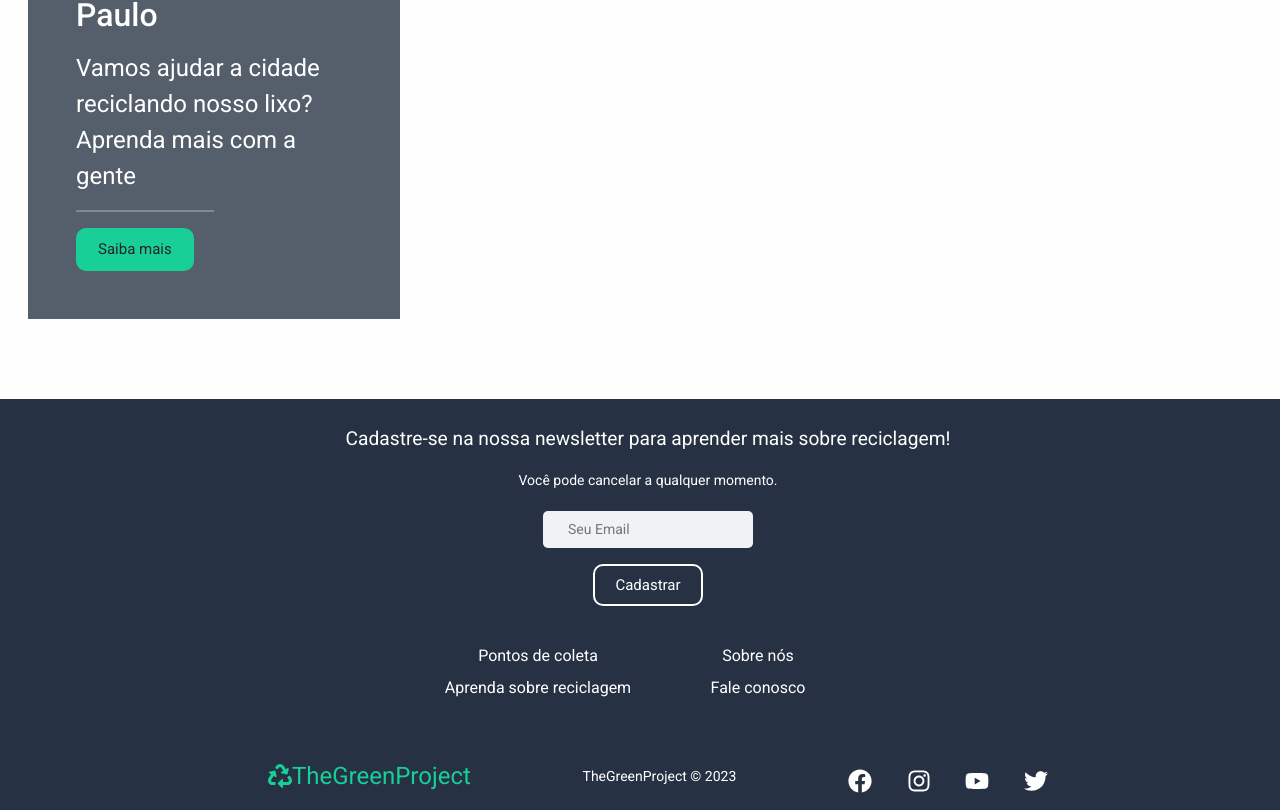
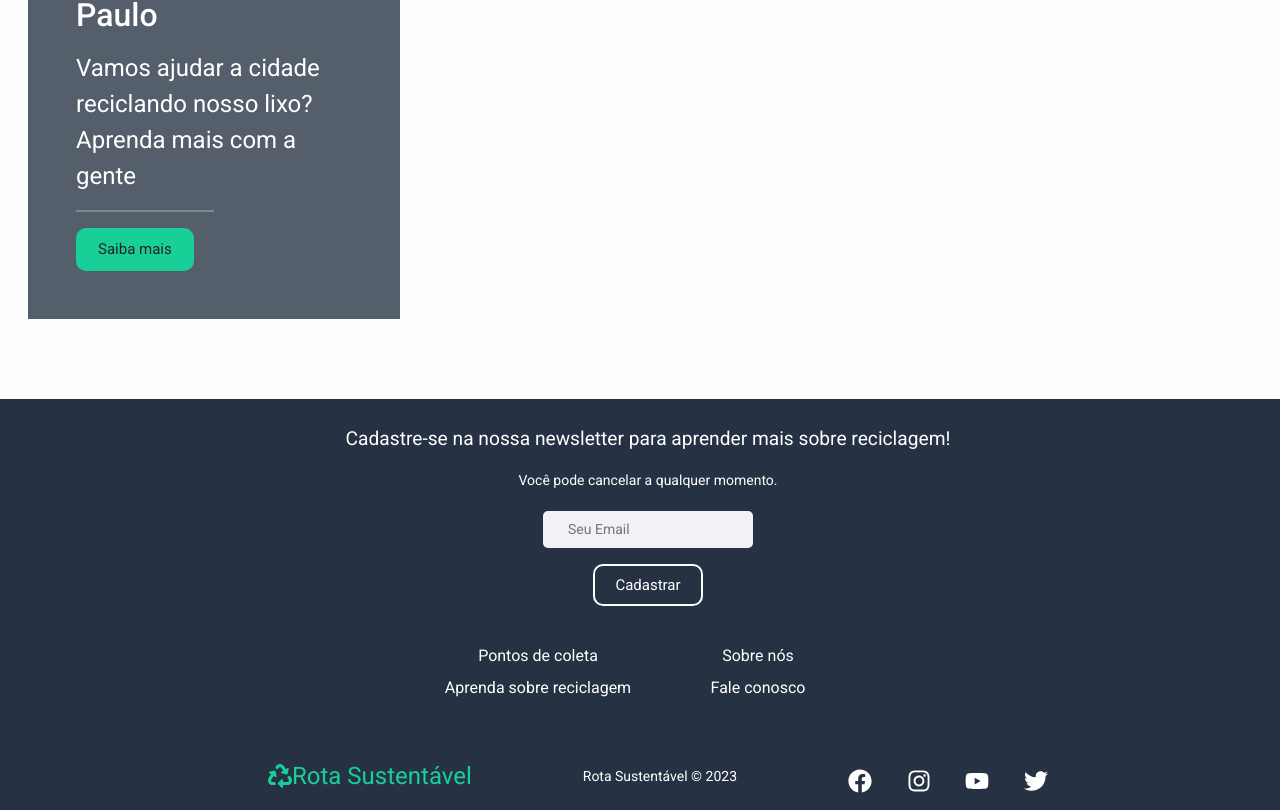
Before and after one commit to Projetos-Fiap/React-Sprint4, a React (Create React App) app: page / in a window 1280 px wide. Shown: the part 486-1296 px from the top of the page. Built offline with nearby package versions, Linux system fonts and the light colour scheme.

Commit message:
alterando nome do projeto para Rota sustentável

```diff
--- a/src/App.css
+++ b/src/App.css
@@ -28,7 +28,7 @@
 
 .sobrepage
 {
-  height: fit-content
+  height: fit-content;
 }
 
 @media screen and (max-width: 960px) {
--- a/src/components/Footer/Footer.js
+++ b/src/components/Footer/Footer.js
@@ -210,9 +210,9 @@ function Footer() {
         <SocialMediaWrap>
           <FooterLogo to='/'>
             <FaRecycle className='navbar-icon' />
-            TheGreenProject
+            Rota Sustentável
           </FooterLogo>
-          <WebsiteRights>TheGreenProject © 2023</WebsiteRights>
+          <WebsiteRights>Rota Sustentável © 2023</WebsiteRights>
           <SocialIcons>
             <SocialIconLink to='/' target='_blank' aria-label='Facebook'>
               <FaFacebook />
--- a/src/components/Navbar/Navbar.js
+++ b/src/components/Navbar/Navbar.js
@@ -166,7 +166,7 @@ function Navbar() {
 
           <NavbarLogo to="/" onClick={closeMobileMenu}>
             <NavbarIcon />
-            TheGreenProject
+            Rota Sustentável
           </NavbarLogo>
 
           <MenuIcon onClick={handleClick}>
--- a/src/components/Slideshow/Slider.css
+++ b/src/components/Slideshow/Slider.css
@@ -1,6 +1,6 @@
 .slider {
     width: 100%;
-    height: 100vh;
+    height: 100%;
     position: relative;
     overflow: hidden;
 }
--- a/src/routes/SobrePage.js
+++ b/src/routes/SobrePage.js
@@ -48,13 +48,13 @@ function SobrePage() {
         <SobrePageContainer2>
           <QuemSomosImage src={QuemSomos} alt="Quem Somos" />
           <SobrePageTitle>Quem somos</SobrePageTitle>
-          <SobrePageText>Nós somos o TheGreenProject, uma iniciativa inovadora focada na reciclagem e conscientização sustentável em São Paulo. Iniciamos este projeto em resposta ao desafio proposto pela IBM, com a missão de abordar a grave deficiência na reciclagem que afeta nosso meio ambiente, saúde pública e qualidade de vida. Atualmente, São Paulo recicla apenas 3% de seu lixo, e nosso objetivo é transformar essa realidade.</SobrePageText>
+          <SobrePageText>Nós somos a Rota Sustentável, uma iniciativa inovadora focada na reciclagem e conscientização sustentável em São Paulo. Iniciamos este projeto em resposta ao desafio proposto pela IBM, com a missão de abordar a grave deficiência na reciclagem que afeta nosso meio ambiente, saúde pública e qualidade de vida. Atualmente, São Paulo recicla apenas 3% de seu lixo, e nosso objetivo é transformar essa realidade.</SobrePageText>
           <br></br>
           <SobrePageTitle>Nossa solução</SobrePageTitle>
-          <SobrePageText>Nossa abordagem abrange diversas frentes. Através de um site intuitivo, conectamos os cidadãos aos pontos de reciclagem mais próximos e fornecemos informações claras sobre as melhores práticas de reciclagem. Além disso, planejamos a instalação de máquinas de reciclagem, as "GreenMachines", que recompensarão os cidadãos por suas ações sustentáveis. Essa abordagem visa simplificar o processo de reciclagem e aumentar significativamente a taxa de reciclagem na cidade, reduzindo o lixo em aterros sanitários, a contaminação do solo e da água, e contribuindo para a redução das emissões de gases poluentes.</SobrePageText>
+          <SobrePageText>Nossa abordagem abrange diversas frentes. Através de um site intuitivo, conectamos os cidadãos aos pontos de reciclagem mais próximos e fornecemos informações claras sobre as melhores práticas de reciclagem. Além disso, planejamos a instalação de máquinas de reciclagem, as "Máquinas Verdes", que recompensarão os cidadãos por suas ações sustentáveis. Essa abordagem visa simplificar o processo de reciclagem e aumentar significativamente a taxa de reciclagem na cidade, reduzindo o lixo em aterros sanitários, a contaminação do solo e da água, e contribuindo para a redução das emissões de gases poluentes.</SobrePageText>
           <br></br>
           <SobrePageTitle>Nosso impacto</SobrePageTitle>
-          <SobrePageText>A implementação do TheGreenProject terá um impacto transformador na população de São Paulo. Aumentaremos a conscientização sobre a importância da reciclagem, melhorando a qualidade de vida dos cidadãos. Estamos confiantes de que, por meio da tecnologia, educação e incentivos tangíveis, podemos moldar um futuro mais sustentável, tornando São Paulo um exemplo de inovação ambiental e consciência coletiva. Junte-se a nós nessa jornada em direção a uma São Paulo mais verde e sustentável!</SobrePageText>
+          <SobrePageText>A implementação da Rota Sustentável terá um impacto transformador na população de São Paulo. Aumentaremos a conscientização sobre a importância da reciclagem, melhorando a qualidade de vida dos cidadãos. Estamos confiantes de que, por meio da tecnologia, educação e incentivos tangíveis, podemos moldar um futuro mais sustentável, tornando São Paulo um exemplo de inovação ambiental e consciência coletiva. Junte-se a nós nessa jornada em direção a uma São Paulo mais verde e sustentável!</SobrePageText>
         </SobrePageContainer2>
       </SobrePageContainer>
     </div>
```
